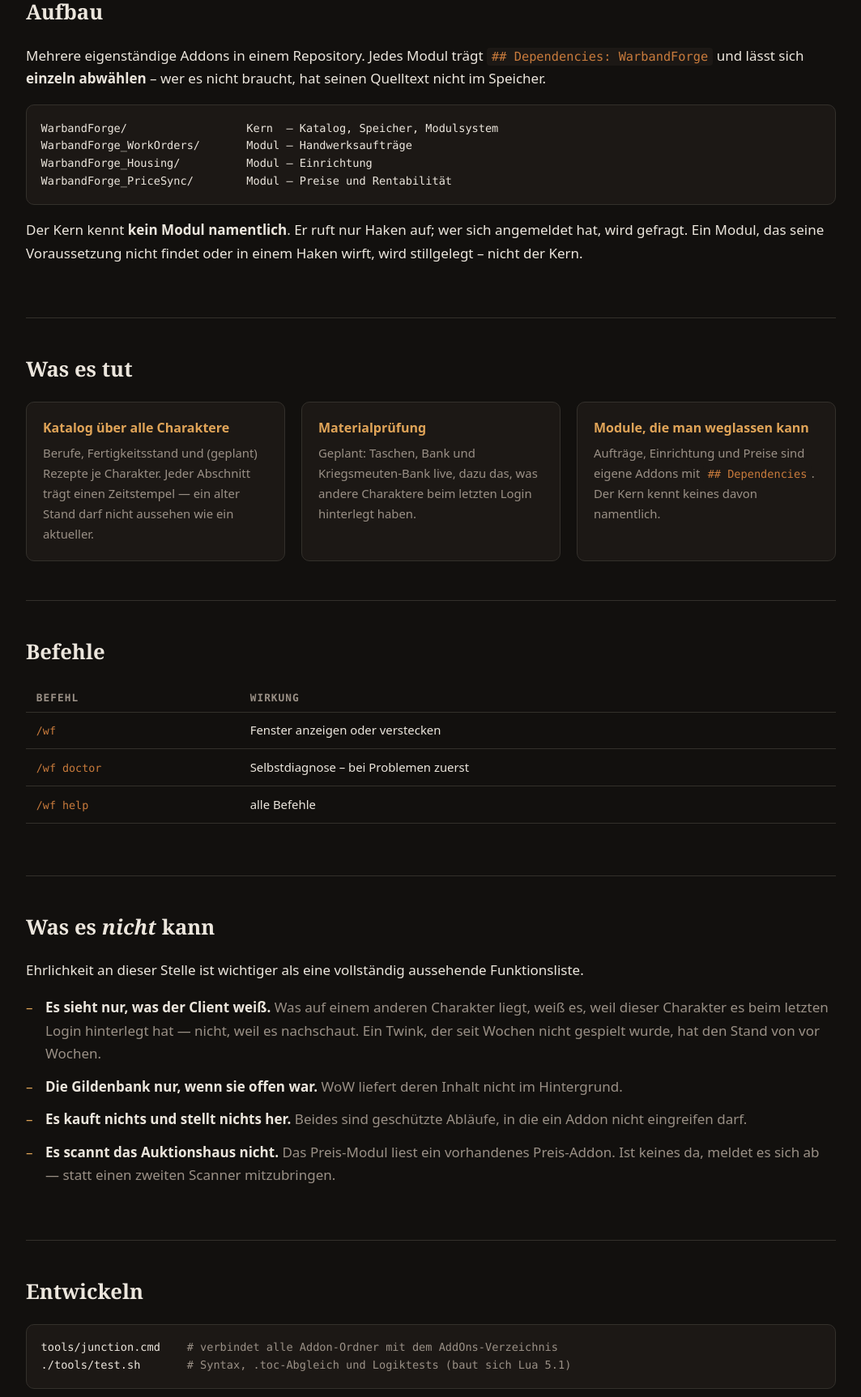
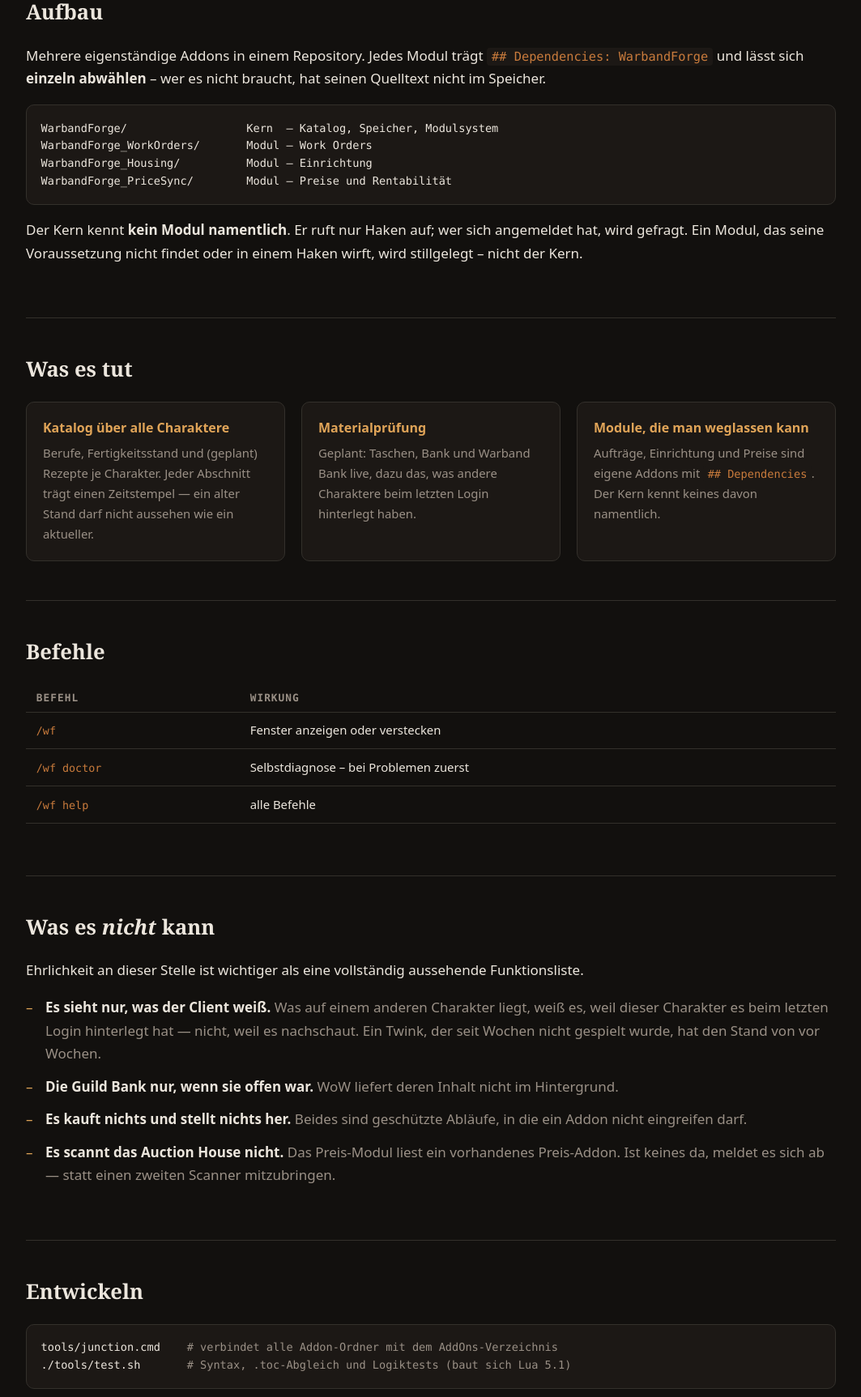
Before and after one commit to Basti2405/Warband-Crafting-Economy-Hub, a plain HTML site: page docs/index.html in a window 1280 px wide. Shown: the part 600-2325 px from the top of the page at 81% size, without its empty margins (108-1171 px from the left). Drawn offline with Linux system fonts and the light colour scheme.

Commit message:
Projektseite: englische Spielbegriffe im deutschen Text
Die Namen der Spielsysteme stehen jetzt englisch da (Warband, Warband Bank, Work Orders, Housing, Guild Bank, Auction House, Cooldowns),
der Fliesstext bleibt deutsch - so, wie in der deutschsprachigen
Community ohnehin gesprochen wird. Wer den Begriff im Spiel sucht,
findet ihn damit auch, ohne ihn erst zurueckuebersetzen zu muessen.

Die Artikel wurden dabei von Hand nachgezogen: aus 'die Gruppensuche'
wird 'der Group Finder', nicht 'die Group Finder'.

```diff
--- a/docs/index.html
+++ b/docs/index.html
@@ -3,8 +3,8 @@
 <head>
 <meta charset="utf-8">
 <meta name="viewport" content="width=device-width, initial-scale=1">
-<title>Warband Crafting &amp; Economy Hub — Berufe über die ganze Kriegsmeute</title>
-<meta name="description" content="WoW-Addon: Katalog über Rezepte, Berufe, Abklingzeiten und Material aller Charaktere einer Kriegsmeute.">
+<title>Warband Crafting &amp; Economy Hub — Berufe über die ganze Warband</title>
+<meta name="description" content="WoW-Addon: Katalog über Rezepte, Berufe, Cooldowns und Material aller Charaktere einer Warband.">
 <link rel="icon" href="logo.svg" type="image/svg+xml">
 <style>
 /* --------------------------------------------------------------------------
@@ -110,7 +110,7 @@
 <main>
 <div class="held huelle">
   <span class="marke" lang="de">Gerüst · 0.1.0</span><span class="marke" lang="en">Scaffold · 0.1.0</span>
-  <h1 lang="de">Berufe über die ganze Kriegsmeute</h1><h1 lang="en">Professions across the whole warband</h1>
+  <h1 lang="de">Berufe über die ganze Warband</h1><h1 lang="en">Professions across the whole warband</h1>
   <p class="gross" lang="de">Welcher Charakter kann was — und wo liegt das Material dafür? Zwei Fragen, und danach hört es auf. TSM ist für viele zu überladen; einfache Inventar-Addons bilden keine Berufslogik ab.</p>
   <p class="gross" lang="en">Which character can craft what — and where are the materials? Two questions, and that is where it stops. TSM is too much for many players; simple inventory add-ons do not model professions at all.</p>
   <div class="warnung">
@@ -123,7 +123,7 @@
   <p lang="de">Mehrere eigenst&auml;ndige Addons in einem Repository. Jedes Modul tr&auml;gt <code>## Dependencies: WarbandForge</code> und l&auml;sst sich <strong>einzeln abw&auml;hlen</strong> &ndash; wer es nicht braucht, hat seinen Quelltext nicht im Speicher.</p>
   <p lang="en">Several standalone add-ons in one repository. Each module declares <code>## Dependencies: WarbandForge</code> and can be <strong>disabled individually</strong> &ndash; what you do not need is not loaded.</p>
   <pre>WarbandForge/                  Kern  – Katalog, Speicher, Modulsystem
-WarbandForge_WorkOrders/       Modul – Handwerksaufträge
+WarbandForge_WorkOrders/       Modul – Work Orders
 WarbandForge_Housing/          Modul – Einrichtung
 WarbandForge_PriceSync/        Modul – Preise und Rentabilität</pre>
   <p lang="de">Der Kern kennt <strong>kein Modul namentlich</strong>. Er ruft nur Haken auf; wer sich angemeldet hat, wird gefragt. Ein Modul, das seine Voraussetzung nicht findet oder in einem Haken wirft, wird stillgelegt &ndash; nicht der Kern.</p>
@@ -138,7 +138,7 @@
     </div>
     <div class="karte">
       <h4 lang="de">Materialprüfung</h4><h4 lang="en">Material check</h4>
-      <p lang="de">Geplant: Taschen, Bank und Kriegsmeuten-Bank live, dazu das, was andere Charaktere beim letzten Login hinterlegt haben.</p><p lang="en">Planned: bags, bank and warband bank live, plus what other characters left behind at their last login.</p>
+      <p lang="de">Geplant: Taschen, Bank und Warband Bank live, dazu das, was andere Charaktere beim letzten Login hinterlegt haben.</p><p lang="en">Planned: bags, bank and warband bank live, plus what other characters left behind at their last login.</p>
     </div>
     <div class="karte">
       <h4 lang="de">Module, die man weglassen kann</h4><h4 lang="en">Modules you can leave out</h4>
@@ -164,11 +164,11 @@
   <ul class="klar">
     <li lang="de"><strong>Es sieht nur, was der Client weiß.</strong> Was auf einem anderen Charakter liegt, weiß es, weil dieser Charakter es beim letzten Login hinterlegt hat — nicht, weil es nachschaut. Ein Twink, der seit Wochen nicht gespielt wurde, hat den Stand von vor Wochen.</li>
     <li lang="en"><strong>It only sees what the client knows.</strong> What sits on another character is known because that character stored it at its last login — not because anything is queried live. An alt untouched for weeks shows the state of weeks ago.</li>
-    <li lang="de"><strong>Die Gildenbank nur, wenn sie offen war.</strong> WoW liefert deren Inhalt nicht im Hintergrund.</li>
+    <li lang="de"><strong>Die Guild Bank nur, wenn sie offen war.</strong> WoW liefert deren Inhalt nicht im Hintergrund.</li>
     <li lang="en"><strong>The guild bank only if it was open.</strong> WoW does not deliver its contents in the background.</li>
     <li lang="de"><strong>Es kauft nichts und stellt nichts her.</strong> Beides sind geschützte Abläufe, in die ein Addon nicht eingreifen darf.</li>
     <li lang="en"><strong>It does not buy or craft.</strong> Both are protected actions an add-on must not drive.</li>
-    <li lang="de"><strong>Es scannt das Auktionshaus nicht.</strong> Das Preis-Modul liest ein vorhandenes Preis-Addon. Ist keines da, meldet es sich ab — statt einen zweiten Scanner mitzubringen.</li>
+    <li lang="de"><strong>Es scannt das Auction House nicht.</strong> Das Preis-Modul liest ein vorhandenes Preis-Addon. Ist keines da, meldet es sich ab — statt einen zweiten Scanner mitzubringen.</li>
     <li lang="en"><strong>It does not scan the auction house.</strong> The price module reads an existing price add-on. If none is present it disables itself, rather than shipping a second scanner.</li>
   </ul>
 </section>
```
